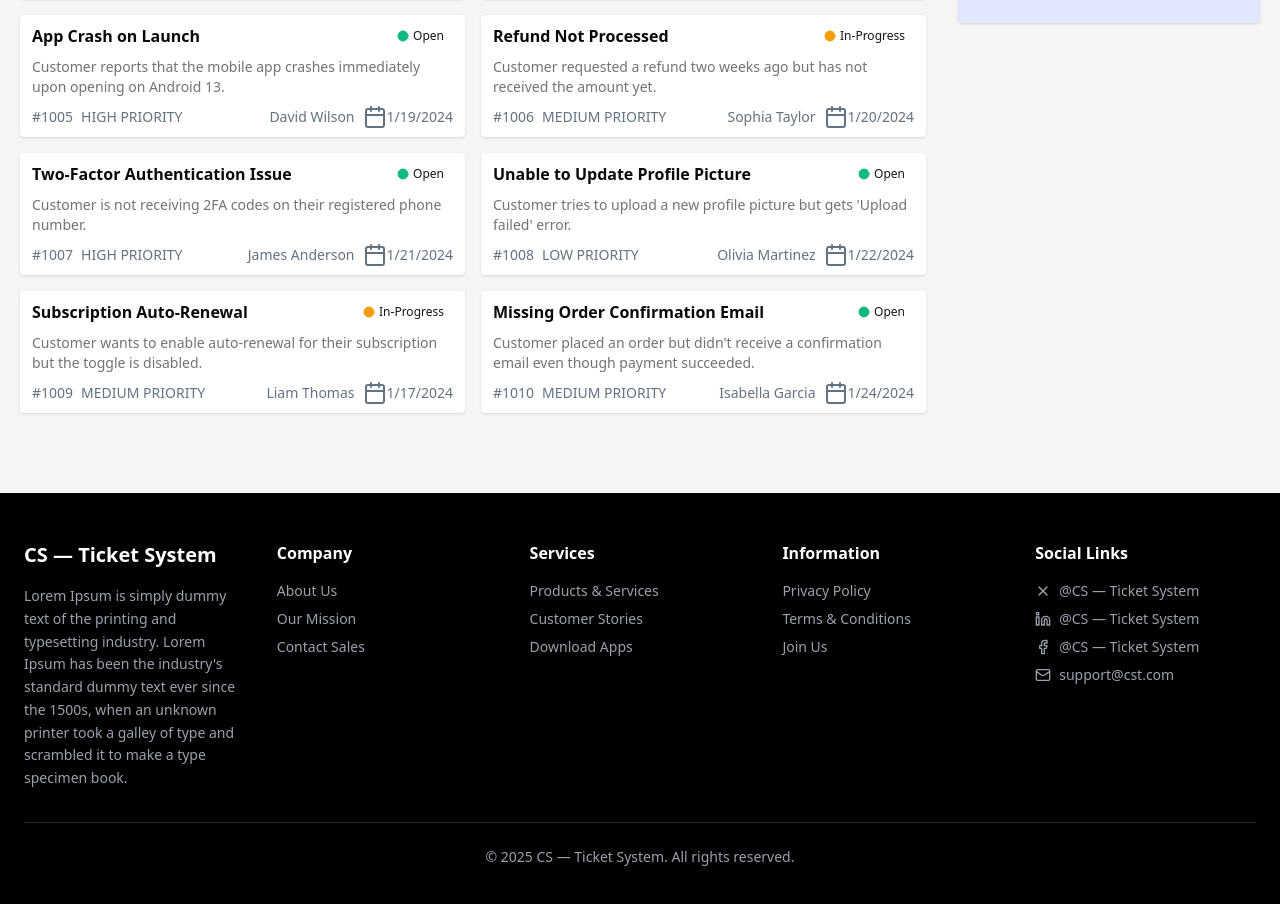
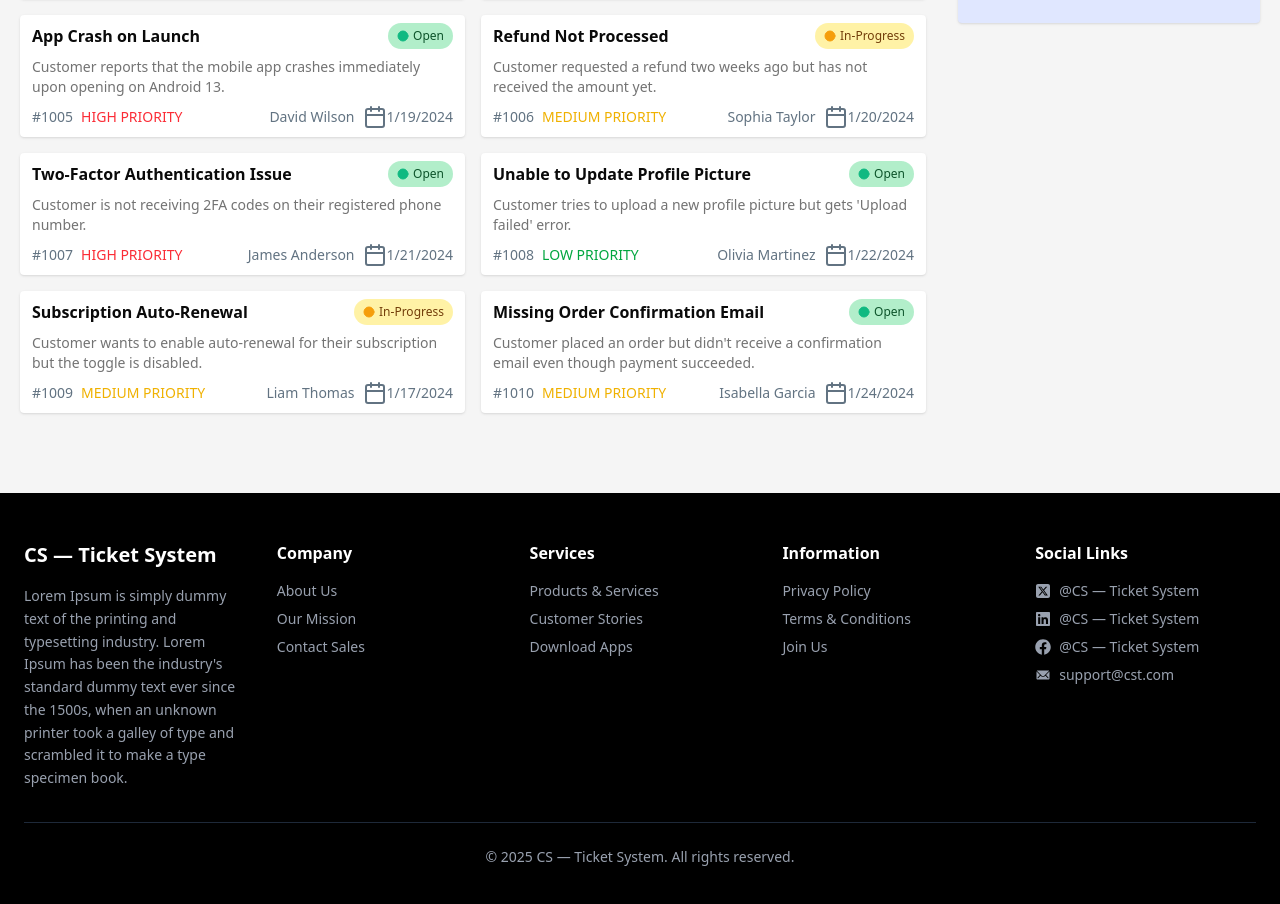
Before and after one commit to ShawonMondol-Shibu/CS-Ticket-System, a React (Vite) app: page / in a window 1280 px wide. Shown: the part 810-1714 px from the top of the page. Built offline with nearby package versions, Linux system fonts and the light colour scheme.

Commit message:
ticket & footer section updated

```diff
--- a/package.json
+++ b/package.json
@@ -18,6 +18,7 @@
     "lucide-react": "^0.544.0",
     "react": "^19.1.1",
     "react-dom": "^19.1.1",
+    "react-icons": "^5.5.0",
     "tailwind-merge": "^3.3.1",
     "tailwindcss": "^4.1.13"
   },
--- a/src/components/layout/Footer.tsx
+++ b/src/components/layout/Footer.tsx
@@ -1,4 +1,90 @@
-import { Facebook, Linkedin, Mail, X } from "lucide-react";
+import type React from "react";
+import { FaSquareXTwitter } from "react-icons/fa6";
+import { FaFacebook, FaLinkedin } from "react-icons/fa";
+import { IoIosMail } from "react-icons/io";
+
+const footerData = {
+  company: {
+    name: "CS — Ticket System",
+    description:
+      "Lorem Ipsum is simply dummy text of the printing and typesetting industry. Lorem Ipsum has been the industry's standard dummy text ever since the 1500s, when an unknown printer took a galley of type and scrambled it to make a type specimen book.",
+  },
+  sections: [
+    {
+      title: "Company",
+      links: [
+        { label: "About Us", href: "#" },
+        { label: "Our Mission", href: "#" },
+        { label: "Contact Sales", href: "#" },
+      ],
+    },
+    {
+      title: "Services",
+      links: [
+        { label: "Products & Services", href: "#" },
+        { label: "Customer Stories", href: "#" },
+        { label: "Download Apps", href: "#" },
+      ],
+    },
+    {
+      title: "Information",
+      links: [
+        { label: "Privacy Policy", href: "#" },
+        { label: "Terms & Conditions", href: "#" },
+        { label: "Join Us", href: "#" },
+      ],
+    },
+  ],
+  socialLinks: [
+    { icon: FaSquareXTwitter, label: "@CS — Ticket System", href: "#" },
+    { icon: FaLinkedin, label: "@CS — Ticket System", href: "#" },
+    { icon: FaFacebook, label: "@CS — Ticket System", href: "#" },
+    {
+      icon: IoIosMail,
+      label: "support@cst.com",
+      href: "mailto:support@cst.com",
+    },
+  ],
+};
+
+interface FooterSectionProps {
+  title: string;
+  links: Array<{ label: string; href: string }>;
+}
+
+function FooterSection({ title, links }: FooterSectionProps) {
+  return (
+    <div>
+      <h4 className="font-semibold mb-4">{title}</h4>
+      <ul className="space-y-2 text-sm text-gray-400">
+        {links.map((link) => (
+          <li key={link.label}>
+            <a href={link.href} className="hover:text-white transition-colors">
+              {link.label}
+            </a>
+          </li>
+        ))}
+      </ul>
+    </div>
+  );
+}
+
+interface SocialLinkProps {
+  icon: React.ComponentType<{ className?: string }>;
+  label: string;
+  href: string;
+}
+
+function SocialLink({ icon: Icon, label, href }: SocialLinkProps) {
+  return (
+    <li className="flex items-center gap-2">
+      <Icon className="h-4 w-4" />
+      <a href={href} className="hover:text-white transition-colors">
+        {label}
+      </a>
+    </li>
+  );
+}
 
 export default function Footer() {
   return (
@@ -7,109 +93,44 @@ export default function Footer() {
         <div className="grid grid-cols-1 md:grid-cols-5 gap-8">
           {/* Company Info */}
           <div className="md:col-span-1">
-              <h3 className="text-xl font-bold mb-4">CS — Ticket System</h3>
+            <h3 className="text-xl font-bold mb-4">
+              {footerData.company.name}
+            </h3>
             <p className="text-gray-400 text-sm leading-relaxed">
-                Lorem Ipsum is simply dummy text of the printing and typesetting industry. Lorem Ipsum has been the
-                industry's standard dummy text ever since the 1500s, when an unknown printer took a galley of type and
-                scrambled it to make a type specimen book.
+              {footerData.company.description}
             </p>
           </div>
 
-            {/* Company Links */}
-            <div>
-              <h4 className="font-semibold mb-4">Company</h4>
-              <ul className="space-y-2 text-sm text-gray-400">
-                <li>
-                  <a href="#" className="hover:text-white transition-colors">
-                    About Us
-                  </a>
-                </li>
-                <li>
-                  <a href="#" className="hover:text-white transition-colors">
-                    Our Mission
-                  </a>
-                </li>
-                <li>
-                  <a href="#" className="hover:text-white transition-colors">
-                    Contact Sales
-                  </a>
-                </li>
-              </ul>
-            </div>
-
-            {/* Services Links */}
-            <div>
-              <h4 className="font-semibold mb-4">Services</h4>
-              <ul className="space-y-2 text-sm text-gray-400">
-                <li>
-                  <a href="#" className="hover:text-white transition-colors">
-                    Products & Services
-                  </a>
-                </li>
-                <li>
-                  <a href="#" className="hover:text-white transition-colors">
-                    Customer Stories
-                  </a>
-                </li>
-                <li>
-                  <a href="#" className="hover:text-white transition-colors">
-                    Download Apps
-                  </a>
-                </li>
-              </ul>
-            </div>
-
-            {/* Information Links */}
-            <div>
-              <h4 className="font-semibold mb-4">Information</h4>
-              <ul className="space-y-2 text-sm text-gray-400">
-                <li>
-                  <a href="#" className="hover:text-white transition-colors">
-                    Privacy Policy
-                  </a>
-                </li>
-                <li>
-                  <a href="#" className="hover:text-white transition-colors">
-                    Terms & Conditions
-                  </a>
-                </li>
-                <li>
-                  <a href="#" className="hover:text-white transition-colors">
-                    Join Us
-                  </a>
-                </li>
-              </ul>
-            </div>
+          {/* Dynamic Footer Sections */}
+          {footerData.sections.map((section) => (
+            <FooterSection
+              key={section.title}
+              title={section.title}
+              links={section.links}
+            />
+          ))}
 
           {/* Social Links */}
           <div>
             <h4 className="font-semibold mb-4">Social Links</h4>
             <ul className="space-y-2 text-sm text-gray-400">
-                <li className="flex items-center gap-2">
-                  <X className="h-4 w-4" />
-                  <span>@CS — Ticket System</span>
-                </li>
-                <li className="flex items-center gap-2">
-                  <Linkedin className="h-4 w-4" />
-                  <span>@CS — Ticket System</span>
-                </li>
-                <li className="flex items-center gap-2">
-                  <Facebook className="h-4 w-4" />
-                  <span>@CS — Ticket System</span>
-                </li>
-                <li className="flex items-center gap-2">
-                  <Mail className="h-4 w-4" />
-                  <span>support@cst.com</span>
-                </li>
+              {footerData.socialLinks.map((social) => (
+                <SocialLink
+                  key={social.label}
+                  icon={social.icon}
+                  label={social.label}
+                  href={social.href}
+                />
+              ))}
             </ul>
           </div>
         </div>
 
         {/* Copyright */}
         <div className="border-t border-gray-800 mt-8 pt-6 text-center text-sm text-gray-400">
-            © 2025 CS — Ticket System. All rights reserved.
+          © 2025 {footerData.company.name}. All rights reserved.
         </div>
       </div>
     </footer>
-  )
+  );
 }
--- a/src/components/layout/Tickets.tsx
+++ b/src/components/layout/Tickets.tsx
@@ -3,6 +3,7 @@ import { Badge } from "../ui/badge";
 import { Card, CardContent, CardDescription, CardTitle } from "../ui/card";
 import data from "../../assets/data.json";
 import { Button } from "../ui/button";
+import { cn } from "@/lib/utils";
 
 export default function Tickets() {
   console.log(data.tickets);
@@ -20,7 +21,7 @@ export default function Tickets() {
               title,
               description,
               priority,
-              priority_color,
+
               status,
               status_color,
               customer_name,
@@ -33,7 +34,14 @@ export default function Tickets() {
                     <CardTitle>{title}</CardTitle>
                     <Badge
                       variant={"secondary"}
-                      className={`bg-[${status_color}] px-2 py-1 rounded-full`}
+                      className={cn(
+                        `px-2 py-1 rounded-full`,
+                        status === "Open"
+                          ? "bg-green-500/30 text-green-900"
+                          : status === "In-Progress"
+                          ? "bg-yellow-300/40 text-yellow-900"
+                          : "bg-green-500/30 text-green-900"
+                      )}
                     >
                       {" "}
                       <Circle
@@ -48,7 +56,15 @@ export default function Tickets() {
                   <div className="flex items-center gap-2 justify-between text-sm text-[#627382]">
                     <div className="flex items-center gap-2 font-medium">
                       <span>{ticket_id}</span>
-                      <span className={`text-[${priority_color}]`}>
+                      <span
+                        className={cn(
+                          priority === "HIGH PRIORITY"
+                            ? " text-red-500"
+                            : priority === "MEDIUM PRIORITY"
+                            ? " text-yellow-500"
+                            : " text-green-600"
+                        )}
+                      >
                         {priority}
                       </span>
                     </div>
```
Also changed, not shown: 1 other file (tests, documents, lock files or other folders). Lines whose indentation alone changed are shown as unchanged.
